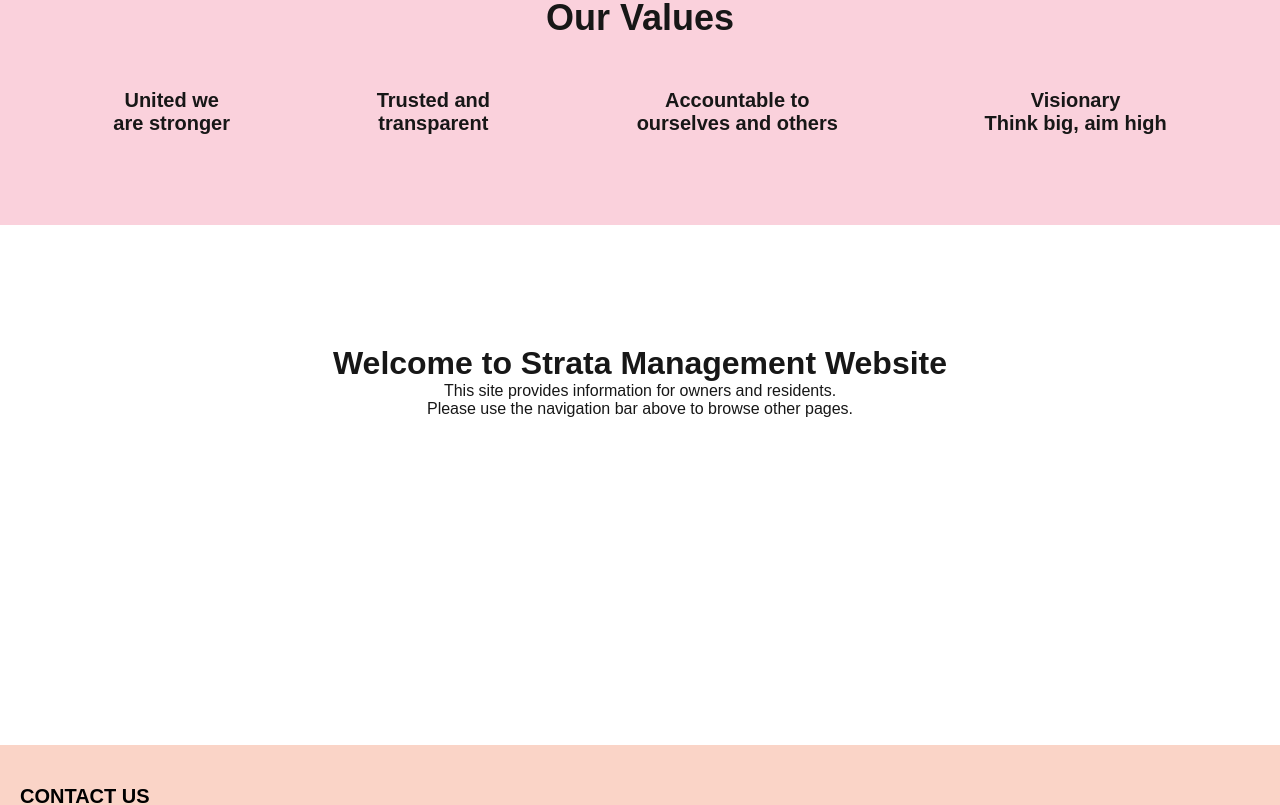
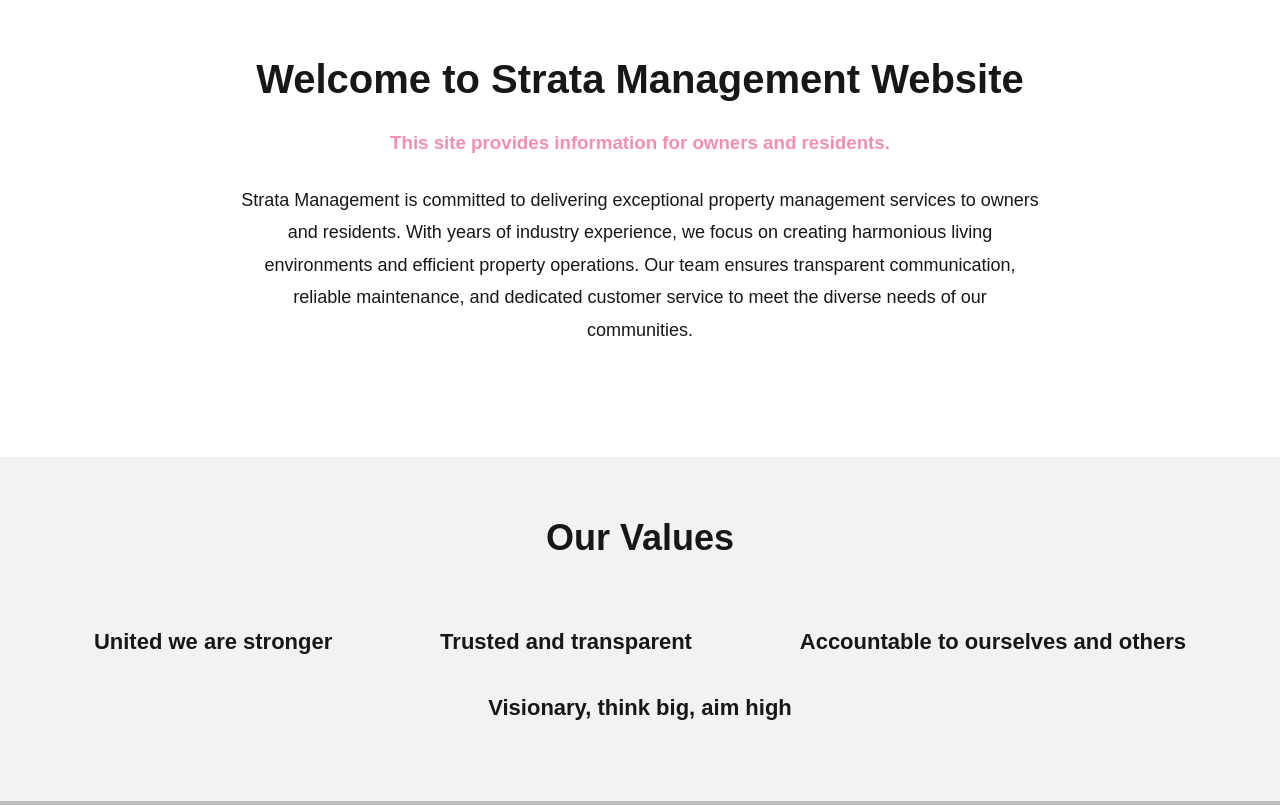
Before and after one commit to kcui07/strata-management, a Next.js app: page / in a window 1280 px wide. Shown: the part 500-1305 px from the top of the page. Built offline with nearby package versions, Linux system fonts and the light colour scheme.

Commit message:
update homepage layout, values, and intro content

```diff
--- a/pages/index.js
+++ b/pages/index.js
@@ -17,30 +17,40 @@ export default function Home() {
         />
       </div>
 
-      <section style={{ backgroundColor: '#FAD1DC', padding: '60px 20px', textAlign: 'center' }}>
-        <h2 style={{ fontSize: '36px', fontWeight: 'bold', marginBottom: '50px' }}>Our Values</h2>
+      <main className="main-content" style={{ textAlign: 'center', marginTop: '120px', minHeight: 'calc(100vh - 400px)' }}>
+        <h1 style={{ fontSize: '40px', fontWeight: 'bold' }}>
+          Welcome to Strata Management Website
+        </h1>
 
-        <div style={{ display: 'flex', justifyContent: 'space-around', flexWrap: 'wrap', maxWidth: '1200px', margin: '0 auto' }}>
-          <div style={{ fontSize: '20px', fontWeight: 'bold', marginBottom: '30px' }}>
-            United we <br /> are stronger
-          </div>
-          <div style={{ fontSize: '20px', fontWeight: 'bold', marginBottom: '30px' }}>
-            Trusted and <br /> transparent
-          </div>
-          <div style={{ fontSize: '20px', fontWeight: 'bold', marginBottom: '30px' }}>
-            Accountable to <br /> ourselves and others
-          </div>
-          <div style={{ fontSize: '20px', fontWeight: 'bold', marginBottom: '30px' }}>
-            Visionary <br /> Think big, aim high
-          </div>
+        <h3 style={{ color: '#f48fb1', marginTop: '30px', marginBottom: '30px' }}>
+          This site provides information for owners and residents.
+        </h3>
+
+        <p style={{ maxWidth: '800px', margin: '0 auto', lineHeight: '1.8', fontSize: '18px' }}>
+          Strata Management is committed to delivering exceptional property management services to owners and residents.
+          With years of industry experience, we focus on creating harmonious living environments and efficient property operations.
+          Our team ensures transparent communication, reliable maintenance, and dedicated customer service to meet the diverse needs of our communities.
+        </p>
+      </main>
+
+      <div style={{ backgroundColor: '#f2f2f2', padding: '60px 20px' }}>
+        <h2 style={{ textAlign: 'center', fontSize: '36px', fontWeight: 'bold', marginBottom: '50px' }}>
+          Our Values
+        </h2>
+
+        <div style={{
+          display: 'flex',
+          justifyContent: 'space-around',
+          flexWrap: 'wrap',
+          maxWidth: '1200px',
+          margin: '0 auto'
+        }}>
+          <div style={{ fontSize: '22px', fontWeight: 'bold', margin: '20px' }}>United we are stronger</div>
+          <div style={{ fontSize: '22px', fontWeight: 'bold', margin: '20px' }}>Trusted and transparent</div>
+          <div style={{ fontSize: '22px', fontWeight: 'bold', margin: '20px' }}>Accountable to ourselves and others</div>
+          <div style={{ fontSize: '22px', fontWeight: 'bold', margin: '20px' }}>Visionary, think big, aim high</div>
         </div>
-      </section>
-
-      <main style={{ textAlign: 'center', marginTop: '120px', minHeight: 'calc(100vh - 400px)' }}>
-        <h1>Welcome to Strata Management Website</h1>
-        <p>This site provides information for owners and residents.</p>
-        <p>Please use the navigation bar above to browse other pages.</p>
-      </main>
+      </div>
 
       <Footer />
     </>
--- a/styles/Footer.module.css
+++ b/styles/Footer.module.css
@@ -1,5 +1,5 @@
 .footer {
-    background-color: #fad4c7;
+    background-color: #bdbdbd;
     color: rgb(0, 0, 0);
     padding: 40px 20px;
   }
```
